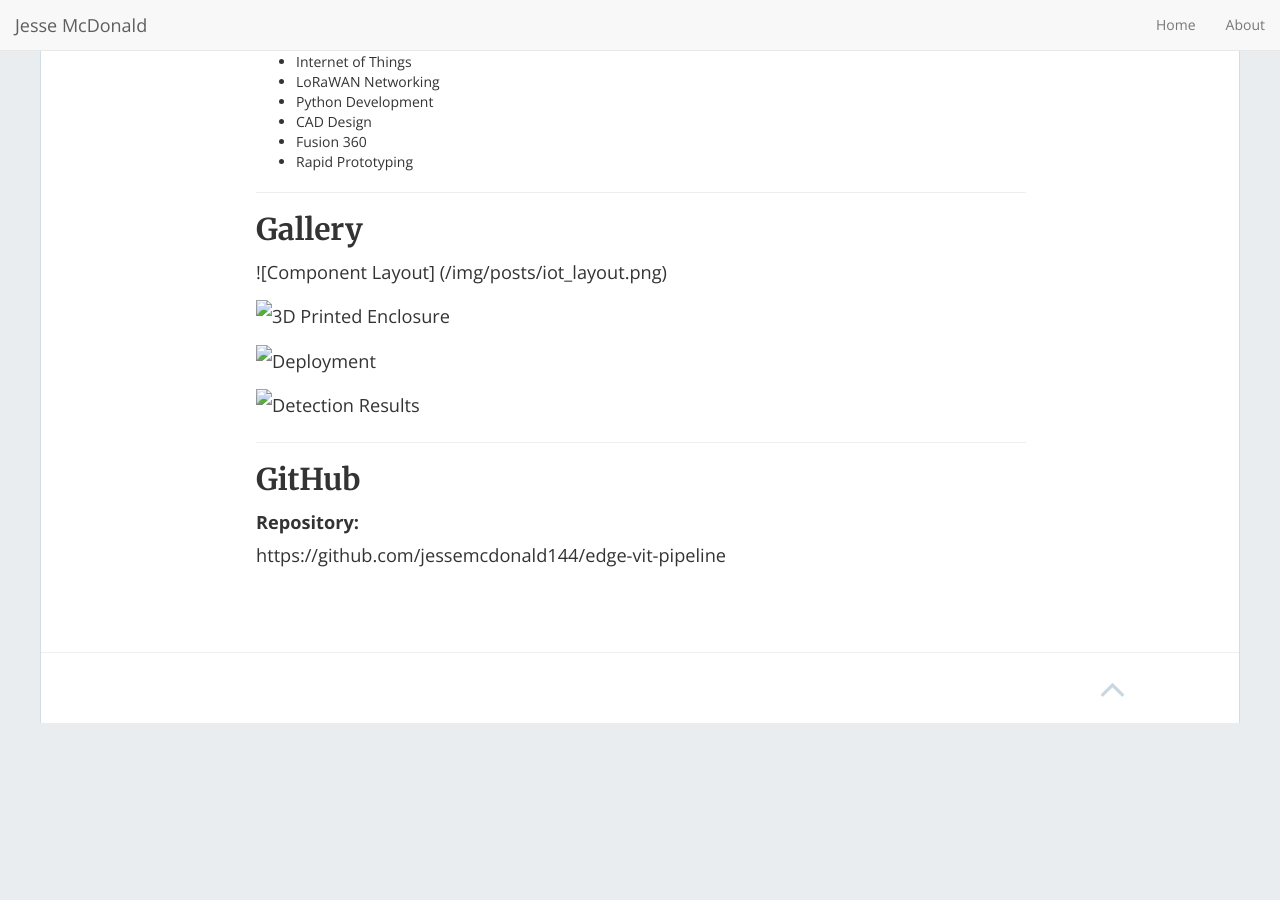
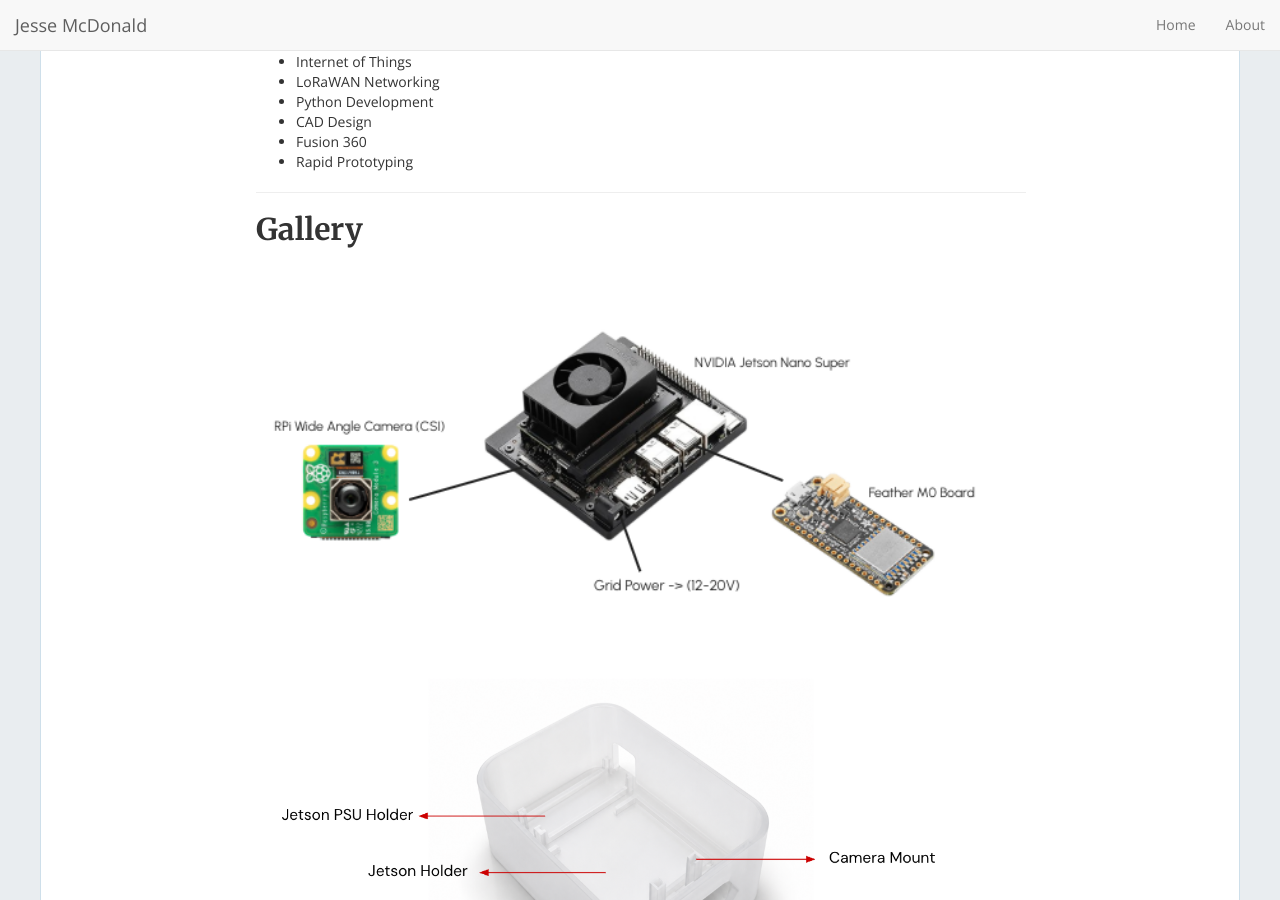
Before and after one commit to jessemcdonald144/jessemcdonald144.github.io, a Jekyll site: the page built from _projects/iot-traffic-sensor.md, in a window 1280 px wide and 900 px high, scrolled down 1495 px. Built offline with Jekyll 4.4.1, drawn with Linux system fonts in a browser that asks for light colours; nearby versions of some CDN libraries; before the commit the page ends 2218 px from its top, so only the background shows below that.

Commit message:
fixed images in iot page

```diff
--- a/_projects/iot-traffic-sensor.md
+++ b/_projects/iot-traffic-sensor.md
@@ -93,14 +93,13 @@
 
 ## Gallery
 
-![Component Layout] (/img/posts/iot_layout.png)
+![Component Layout](/img/posts/iot/iot_hardware.png)
 
-![3D Printed Enclosure](img/posts/iot/iot_case.png)
+![3D Printed Enclosure](/img/posts/iot/iot_case.png)
 
-![Deployment](img/posts/iot/deploy_2.gif)
+![Deployment](/img/posts/iot/deploy_2.gif)
 
-![Detection Results](img/posts/iot/deploy_results.png)
-
+![Detection Results](/img/posts/iot/deploy_results.png)
 ---
 
 ## GitHub
```
